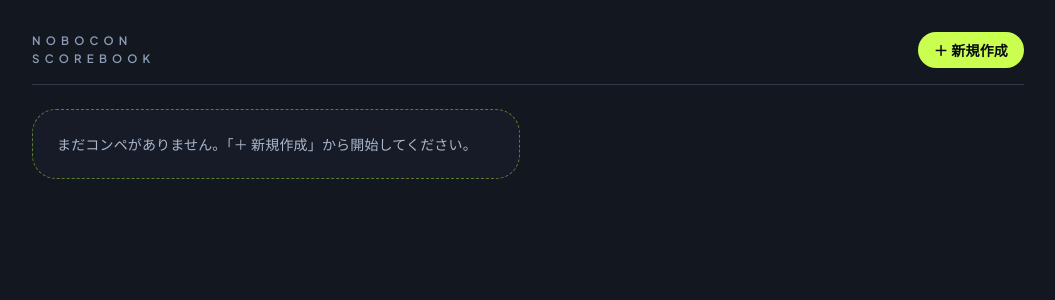
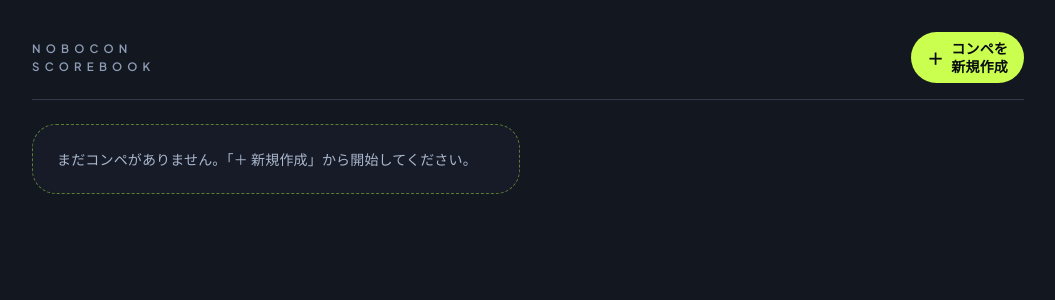
Before and after one commit to Olein-jp/nobocon-scorebook, a React (Vite) app: page / in a window 1280 px wide. Shown: the top 300 px of the page, without its empty margins (112-1167 px from the left). Built offline with nearby package versions, Linux system fonts and the light colour scheme.

Commit message:
新規作成ボタン文言を明確化し2行ラベルと左アイコンを追加

```diff
--- a/src/routes/home.tsx
+++ b/src/routes/home.tsx
@@ -16,9 +16,13 @@ export default function HomeRoute({ state }: { state: AppState }) {
         </div>
         <Link
           to="/competitions/new"
-          className="accent-button text-sm"
+          className="accent-button inline-flex items-center gap-2 text-center text-sm leading-tight"
         >
-          ＋ 新規作成
+          <span aria-hidden="true" className="text-base leading-none">＋</span>
+          <span>
+            <span className="block">コンペを</span>
+            <span className="block">新規作成</span>
+          </span>
         </Link>
       </header>
 
```
Also changed, not shown: 4 other files (tests, documents, lock files or other folders).
